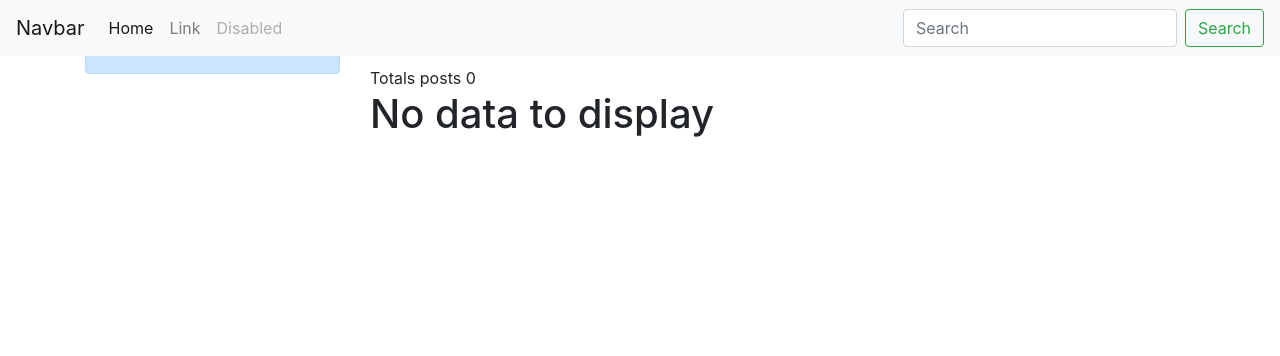
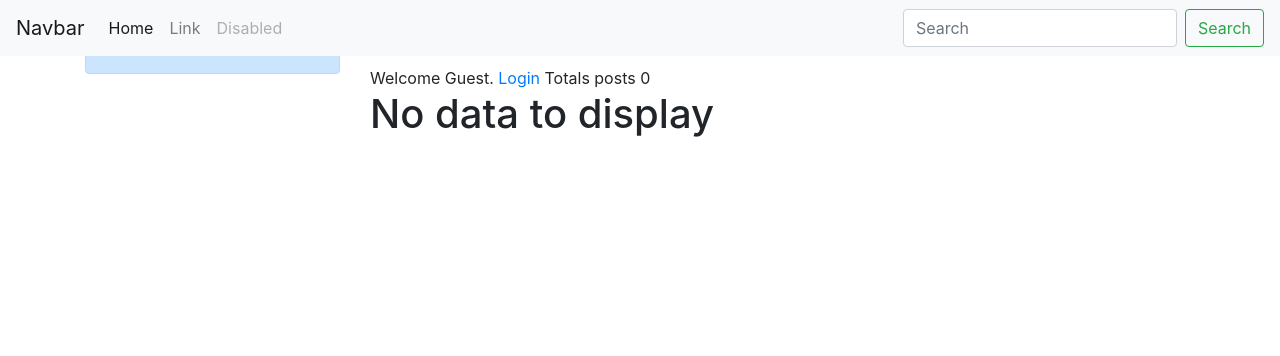
Before and after one commit to hereshem/django-polls, a Django app: page / in a window 1280 px wide. Shown: the top 356 px of the page. Run offline with Django 3.2, Linux system fonts and the light colour scheme; data that the repository does not hold is empty; some libraries are stand-ins or nearby versions.

Commit message:
welcome added

```diff
--- a/blogs/templates/blogs/index.html
+++ b/blogs/templates/blogs/index.html
@@ -1,7 +1,13 @@
 {% extends "blogs/base.html" %}
+
 
 {% block title %}Blogs List{% endblock %}
 {% block content %}
+    {% if user.is_authenticated %}
+        Welcome {{ user.username }} <a href="/signout">Logout</a>
+    {% else %}
+        Welcome Guest. <a href="/signin">Login</a>
+    {% endif %}
     Totals posts {{ data|length }}
     {% for item in data reversed %}
         <div class="card mb-3">
--- a/blogs/views.py
+++ b/blogs/views.py
@@ -20,7 +20,6 @@ def signin(req):
         return redirect("blogs:list")
 
     if req.method=="POST":
-        form = SigninForm(req.POST)
         username = req.POST["username"]
         password = req.POST["password"]
         user = authenticate(req, username=username, password=password)
@@ -44,7 +43,6 @@ def signup(req):
 
     if req.method == "POST":
         form = SignupForm(req.POST)
-        print("after post")
         if form.is_valid():
             user = form.save(commit=False)
             user.save()
```
